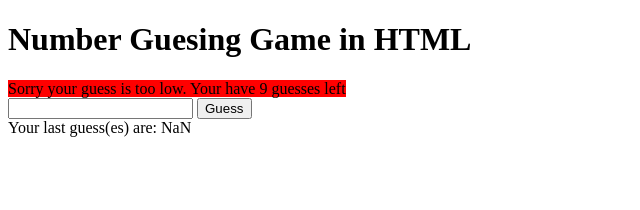
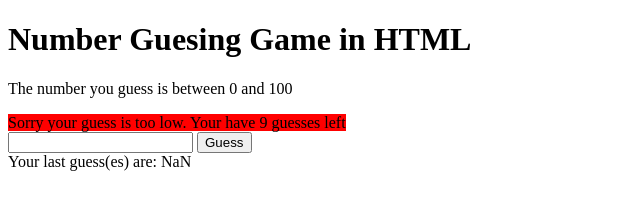
Before and after one commit to DungMinhDao/DevC_React_Native, a plain HTML site: page Week1/hw/NumberGuessing.html in a window 1280 px wide. Both pictures are taken after a click on the button "Guess". Shown: the whole page, without its empty margins (0-640 px from the left). Drawn offline with Linux system fonts and the light colour scheme.

Commit message:
Add number range for homework Week 1

```diff
--- a/Week1/hw/NumberGuessing.html
+++ b/Week1/hw/NumberGuessing.html
@@ -5,6 +5,7 @@
     <h1>Number Guesing Game in HTML</h1>
 </head>
 <body>
+    <p>The number you guess is between 0 and 100</p>
     <div id="message"></div>
     <input type="number" id="number">
     <button id="guessButton">Guess</button>
@@ -24,11 +25,11 @@
     <script>
         let button = document.getElementById('guessButton');
         let tries = 0;
-        let randomNumber = Math.floor(Math.random() * 1000);
+        let randomNumber = Math.floor(Math.random() * 100);
         let pastGuess = [];
         function reset() {
             tries = 0;
-            randomNumber = Math.floor(Math.random() * 1000);
+            randomNumber = Math.floor(Math.random() * 100);
             pastGuess = [];
         }
         button.addEventListener('click', function() {
```
